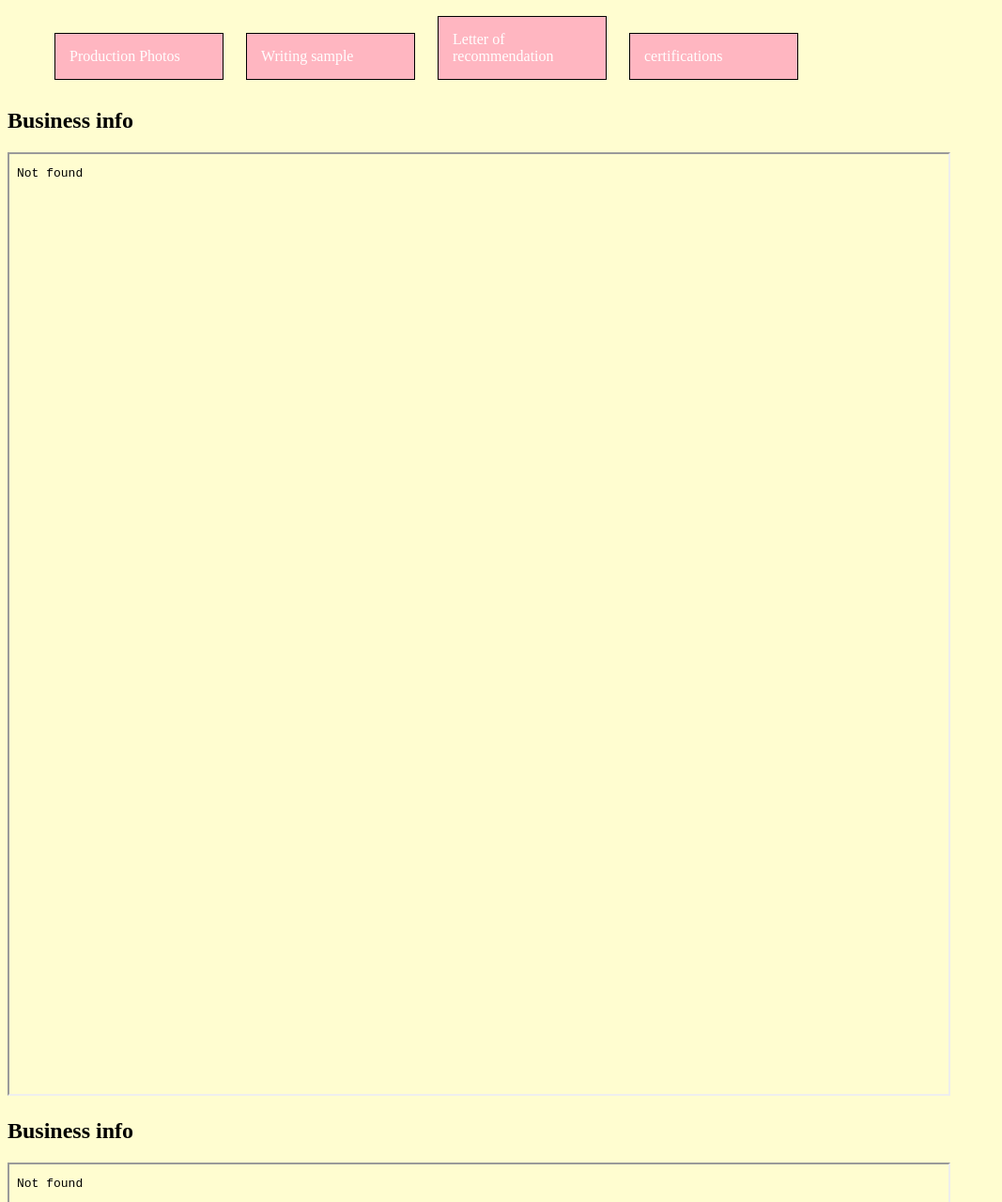
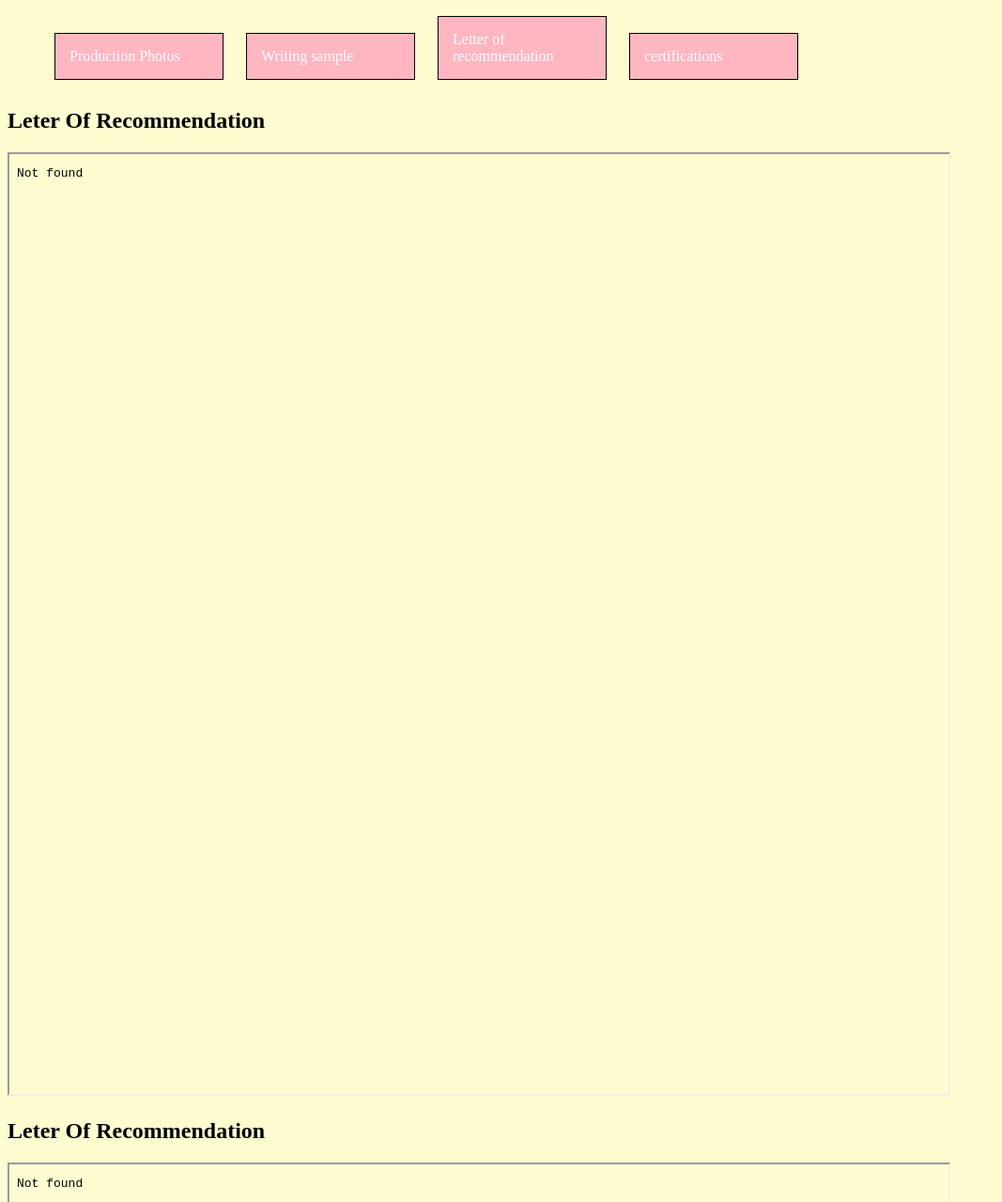
Before and after one commit to addisquiterio/theater-educator-professional-website, a plain HTML site: page portfolio11.html in a window 1280 px wide. Shown: the part 161-1440 px from the top of the page at 94% size, without its empty margins (0-1067 px from the left). Drawn offline with Linux system fonts and the light colour scheme.

Commit message:
Update portfolio11.html

```diff
--- a/portfolio11.html
+++ b/portfolio11.html
@@ -40,11 +40,11 @@
 	</header>
 
 	<main id="Waymond">
-		<h2>Business info</h2>
+		<h2>Leter Of Recommendation</h2>
 		<iframe src="Addis Quiterio Rec Letter.docx (1).pdf" width="1000" height="1000"></iframe>
 	</main>
 	<main id="Waymond">
-		<h2>Business info</h2>
+		<h2>Leter Of Recommendation</h2>
 		<iframe src="Quiterio Letter of Recommendation (1).pdf" width="1000" height="1000"></iframe>
 	</main>
 
```
